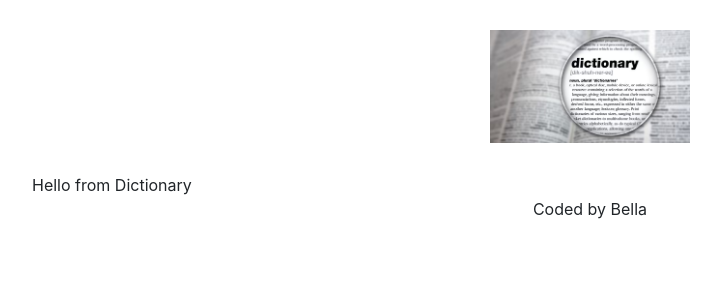
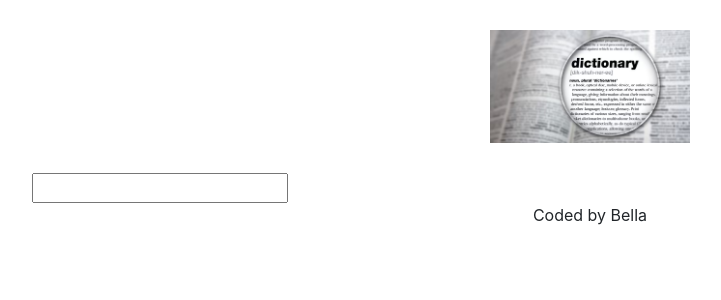
Before and after one commit to dbaigalmaa/reac-dictionary, a React (Create React App) app: page / in a window 1280 px wide. Shown: the top 300 px of the page, without its empty margins (50-771 px from the left). Built offline with nearby package versions, Linux system fonts and the light colour scheme.

Commit message:
added search

```diff
--- a/src/Dictionary.css
+++ b/src/Dictionary.css
@@ -0,0 +1,3 @@
+.Dictionary {
+  color: blue;
+}
--- a/src/Dictionary.js
+++ b/src/Dictionary.js
@@ -1,6 +1,22 @@
-import React from "react";
+import React, { useState } from "react";
 import "./Dictionary.css";
 
 export default function Dictionary() {
-  return <div className="Dictonary">Hello from Dictionary</div>;
+  let [keyword, setKeyword] = useState("");
+
+  function search(event) {
+    event.preventDefault();
+    alert(`searching for ${keyword}`);
+  }
+
+  function handleKeyword(event) {
+    setKeyword(event.target.value);
+  }
+  return (
+    <div className="Dictionary">
+      <form onSubmit={search}>
+        <input type="search" onChange={handleKeyword}></input>
+      </form>
+    </div>
+  );
 }
```
